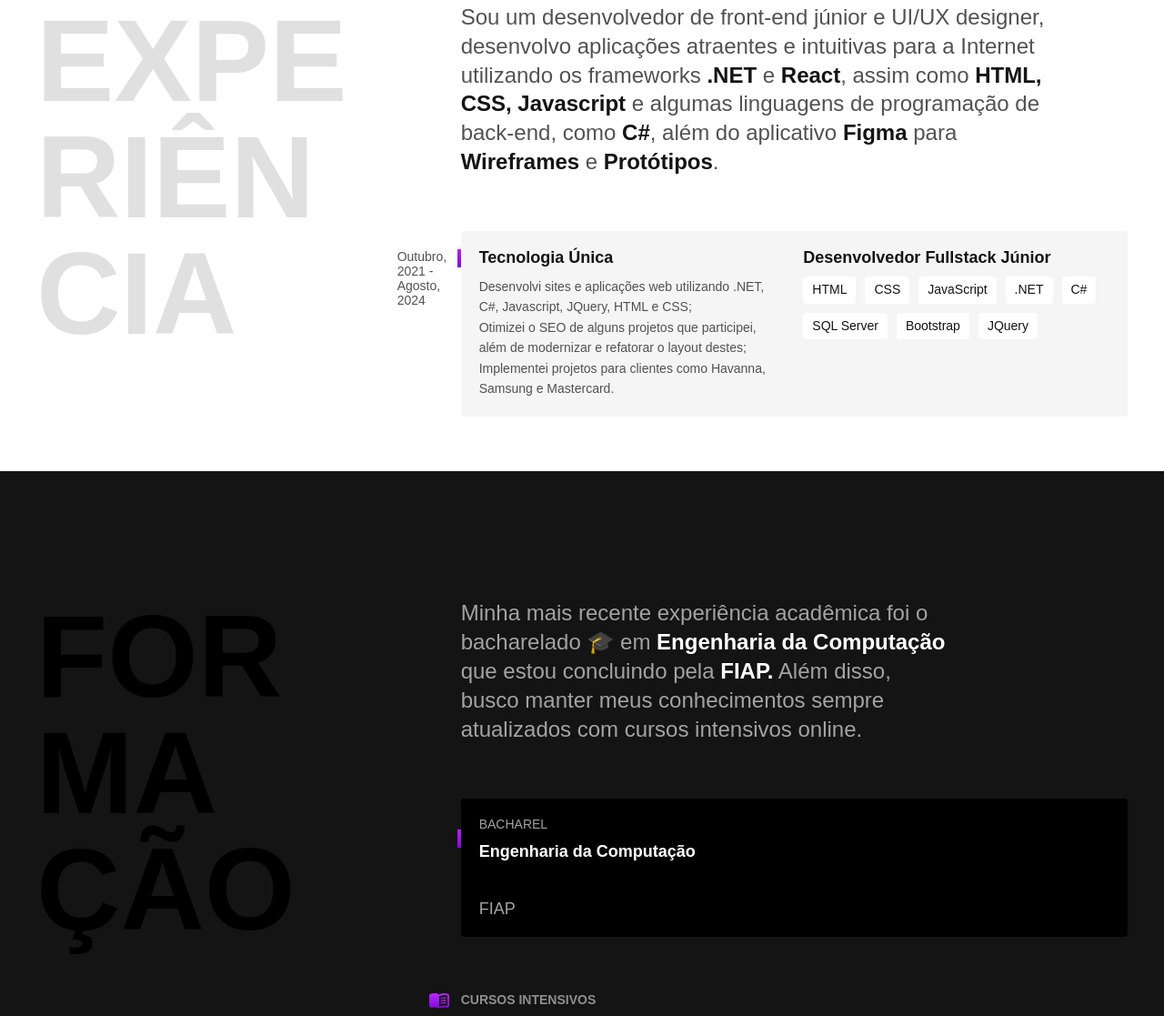
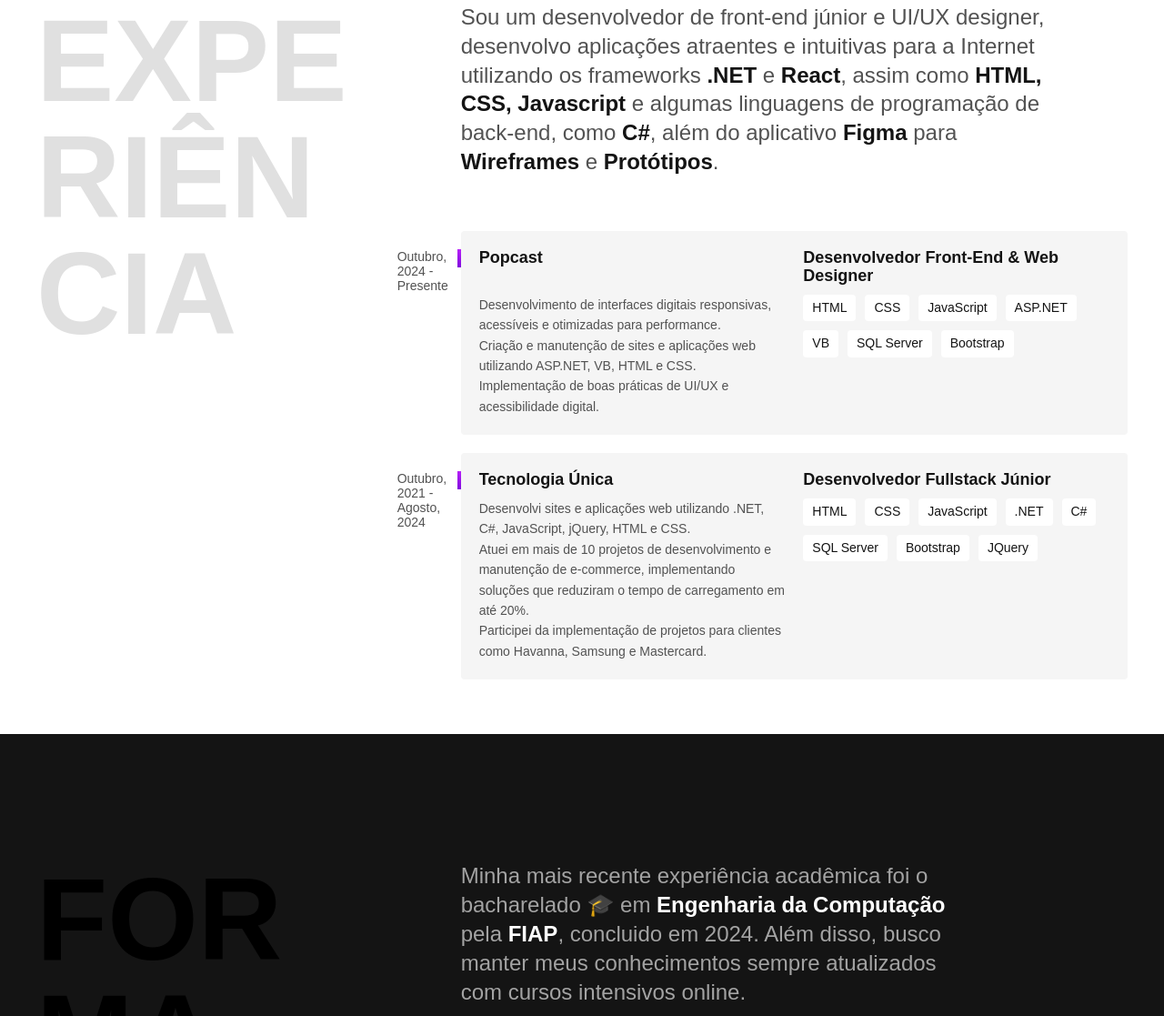
Before and after one commit to Gbrlbrgm/Portfolio, a plain HTML site: page index.html in a window 1280 px wide. Shown: the part 669-1786 px from the top of the page at 91% size. Drawn offline with Linux system fonts and the light colour scheme.

Commit message:
Atualizações 2024/25

```diff
--- a/index.html
+++ b/index.html
@@ -1,5 +1,6 @@
 <!DOCTYPE html>
 <html lang="en">
+
 <head>
     <meta charset="UTF-8">
     <meta name="viewport" content="width=device-width, initial-scale=1.0">
@@ -7,6 +8,7 @@
     <title>Gabriel - Desenvolvedor e Desginer</title>
     <link rel="stylesheet" href="./css/style.css">
 </head>
+
 <body>
     <header class="header">
         <img src="./assets/img/logo.svg" alt="Gabriel Bergamo">
@@ -29,18 +31,37 @@
         <h2 class="subtitulo">Experiência</h2>
         <div>
             <p class="experiencia-texto">Sou um desenvolvedor de front-end júnior e UI/UX designer,
-            desenvolvo aplicações atraentes e  intuitivas para a Internet
+                desenvolvo aplicações atraentes e intuitivas para a Internet
                 utilizando os frameworks <strong>.NET</strong> e <strong>React</strong>, assim como
                 <strong>HTML, CSS, Javascript</strong> e algumas
                 linguagens de programação de back-end, como <strong>C#</strong>, além do aplicativo
-            <strong>Figma</strong> para <strong>Wireframes</strong> e <strong>Protótipos</strong>. </p>
+                <strong>Figma</strong> para <strong>Wireframes</strong> e <strong>Protótipos</strong>.
+            </p>
+            <div class="empresa">
+                <span class="empresa-ano">Outubro, 2024 - Presente</span>
+                <h3 class="empresa-titulo">Popcast</h3>
+                <span class="empresa-titulo">Desenvolvedor Front-End & Web Designer</span>
+                <p class="empresa-texto">Desenvolvimento de interfaces digitais responsivas, acessíveis e otimizadas para performance.
+                    <br>Criação e manutenção de sites e aplicações web utilizando ASP.NET, VB, HTML e CSS.
+                    <br>Implementação de boas práticas de UI/UX e acessibilidade digital.
+                </p>
+                <ul class="empresa-habilidades">
+                    <li>HTML</li>
+                    <li>CSS</li>
+                    <li>JavaScript</li>
+                    <li>ASP.NET</li>
+                    <li>VB</li>
+                    <li>SQL Server</li>
+                    <li>Bootstrap</li>
+                </ul>
+            </div>
             <div class="empresa">
                 <span class="empresa-ano">Outubro, 2021 - Agosto, 2024</span>
                 <h3 class="empresa-titulo">Tecnologia Única</h3>
                 <span class="empresa-titulo">Desenvolvedor Fullstack Júnior</span>
-                <p class="empresa-texto">Desenvolvi sites e aplicações web utilizando .NET, C#, Javascript, JQuery, HTML e CSS;
-                <br>Otimizei o SEO de alguns projetos que participei, além de modernizar e refatorar o layout destes;
-                <br>Implementei projetos para clientes como Havanna, Samsung e Mastercard.
+                <p class="empresa-texto">Desenvolvi sites e aplicações web utilizando .NET, C#, JavaScript, jQuery, HTML e CSS.
+                    <br>Atuei em mais de 10 projetos de desenvolvimento e manutenção de e-commerce, implementando soluções que reduziram o tempo de carregamento em até 20%.
+                    <br>Participei da implementação de projetos para clientes como Havanna, Samsung e Mastercard.
                 </p>
                 <ul class="empresa-habilidades">
                     <li>HTML</li>
@@ -60,9 +81,10 @@
             <h2 class="subtitulo">Formação</h2>
             <div>
                 <p class="formacao-texto">Minha mais recente experiência acadêmica foi o bacharelado 🎓
-                em <strong>Engenharia da Computação</strong> que estou concluindo pela
-                <strong>FIAP.</strong> Além disso, busco manter meus conhecimentos sempre
-                atualizados com cursos intensivos online.</p>
+                    em <strong>Engenharia da Computação</strong> pela
+                    <strong>FIAP</strong>, concluido em 2024. Além disso, busco manter meus conhecimentos sempre
+                    atualizados com cursos intensivos online.
+                </p>
                 <ul class="faculdade-lista">
                     <li class="faculdade">
                         <span class="faculdade-tipo">Bacharel</span>
@@ -87,6 +109,9 @@
                     <h3>Idiomas</h3>
                     <ul>
                         <li>
+                            Português <span> / Nativo</span>
+                        </li>
+                        <li>
                             Inglês <span> / Fluente</span>
                         </li>
                         <li>
@@ -110,4 +135,5 @@
         </div>
     </footer>
 </body>
+
 </html>
```
Lines whose indentation alone changed are shown as unchanged.
